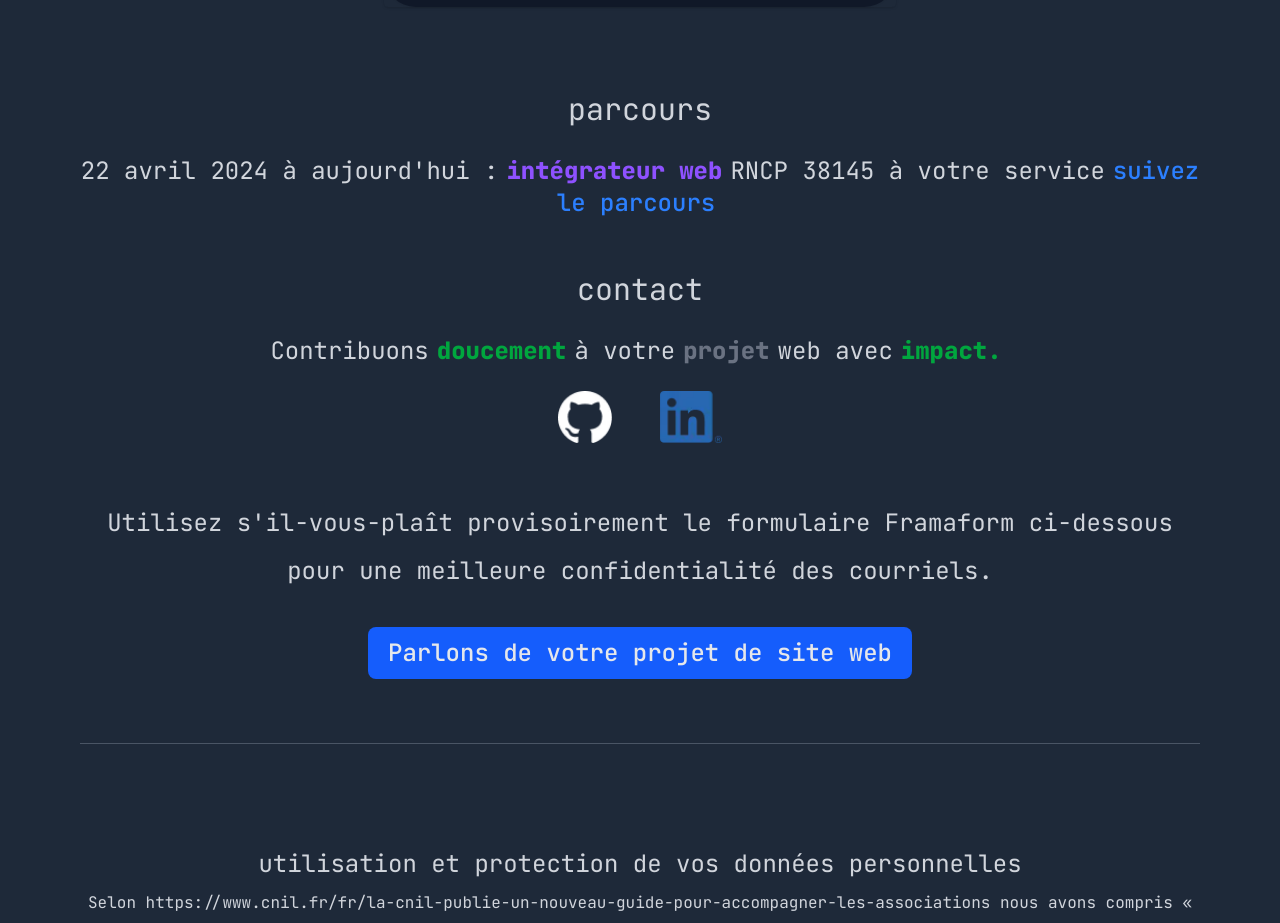
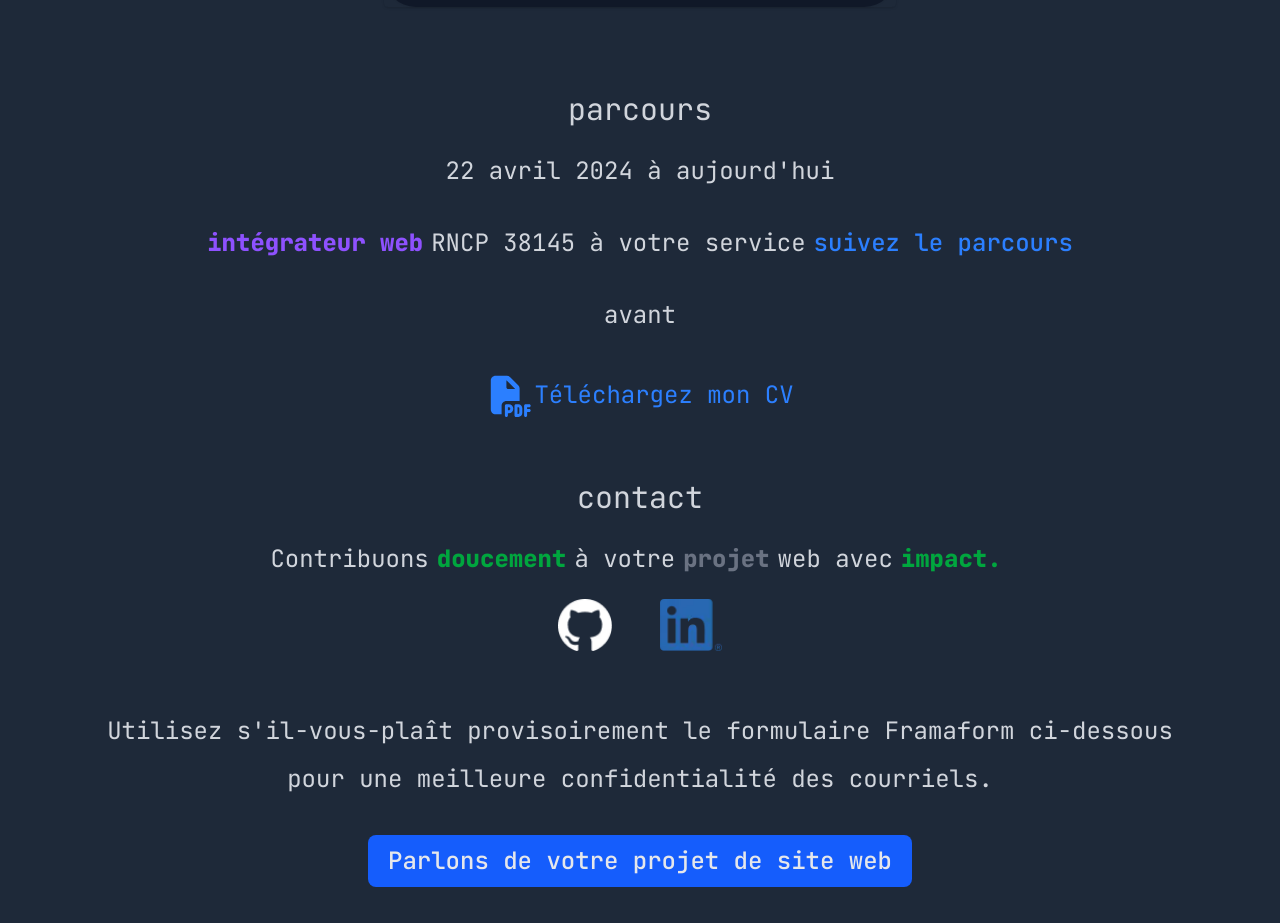
Before and after one commit to ericDev1o/OC900_p12_portfolio, a React (Vite) app: page / in a window 1280 px wide. Shown: the part 4320-5243 px from the top of the page. Built offline with nearby package versions, Linux system fonts and the light colour scheme.

Commit message:
CV is added.

```diff
--- a/src/pages/Home.tsx
+++ b/src/pages/Home.tsx
@@ -312,12 +312,16 @@
             text-3xl
             leading-loose"
         >parcours</h3>
-        <p
+        <h4
           className="
-            pt-4
-            text-2xl"
+            pt-2
+            pb-8
+            text-2xl
+            leading-loose"
         >
-          22 avril 2024 à aujourd'hui :
+          22 avril 2024 à aujourd'hui
+        </h4>
+        <p className="text-2xl">
           <span
             className="
               mx-2
@@ -338,6 +342,48 @@
               hover:underline"
           >
             suivez le parcours
+          </a>
+        </p>
+        <h4
+          className="
+            pt-8
+            pb-8
+            text-2xl
+            leading-loose"
+        >
+          avant
+        </h4>
+        <p className="text-2xl">
+          <a
+            href="/CV/CV+integrateur+web+react+Eric+F.pdf"
+            target="_blank"
+            rel="noopener noreferrer"
+            className="
+              inline-flex
+              items-center
+              text-blue-500
+              no-underline
+              transition
+              transform
+              hover:scale-110
+              hover:brightness-110
+              hover:shadow-lg"
+          >
+            <svg
+              xmlns="http://www.w3.org/2000/svg"
+              viewBox="0 0 640 640"
+              width={48}
+              height={48}
+              fill="currentcolor">
+                <path
+                  d="M128 64C92.7 64 64 92.7 64 128L64 512C64 547.3 92.7 576 128 576L208 576L208 464C208 428.7 236.7 400 272 400L448 400L448 234.5C448 217.5 441.3 201.2 429.3 189.2L322.7 82.7C310.7 70.7 294.5 64 277.5 64L128 64zM389.5 240L296 240C282.7 240 272 229.3 272 216L272 122.5L389.5 240zM272 444C261 444 252 453 252 464L252 592C252 603 261 612 272 612C283 612 292 603 292 592L292 564L304 564C337.1 564 364 537.1 364 504C364 470.9 337.1 444 304 444L272 444zM304 524L292 524L292 484L304 484C315 484 324 493 324 504C324 515 315 524 304 524zM400 444C389 444 380 453 380 464L380 592C380 603 389 612 400 612L432 612C460.7 612 484 588.7 484 560L484 496C484 467.3 460.7 444 432 444L400 444zM420 572L420 484L432 484C438.6 484 444 489.4 444 496L444 560C444 566.6 438.6 572 432 572L420 572zM508 464L508 592C508 603 517 612 528 612C539 612 548 603 548 592L548 548L576 548C587 548 596 539 596 528C596 517 587 508 576 508L548 508L548 484L576 484C587 484 596 475 596 464C596 453 587 444 576 444L528 444C517 444 508 453 508 464z"/>
+            </svg>
+            <span
+              className="
+                text-blue-500
+                hover:underline">
+                Téléchargez mon CV
+            </span>
           </a>
         </p>
       </section>
```
Also changed, not shown: 1 other file (tests, documents, lock files or other folders).
